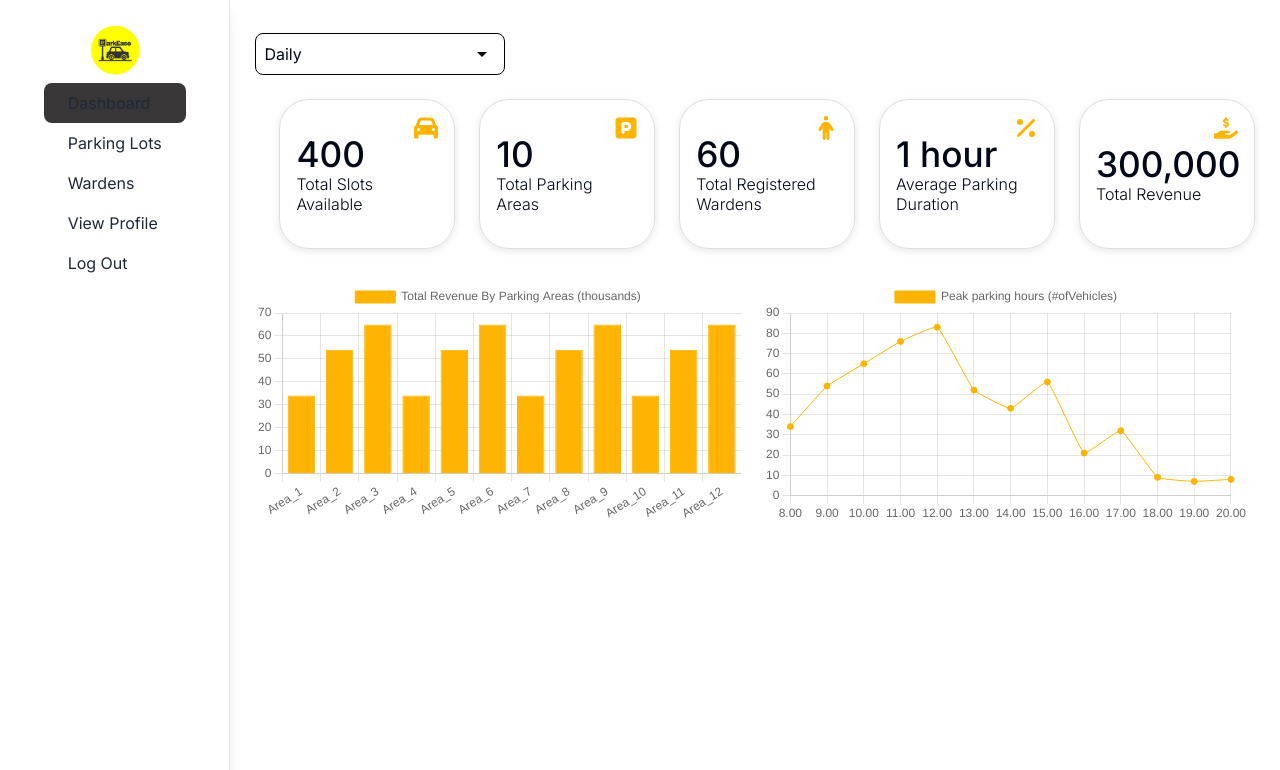
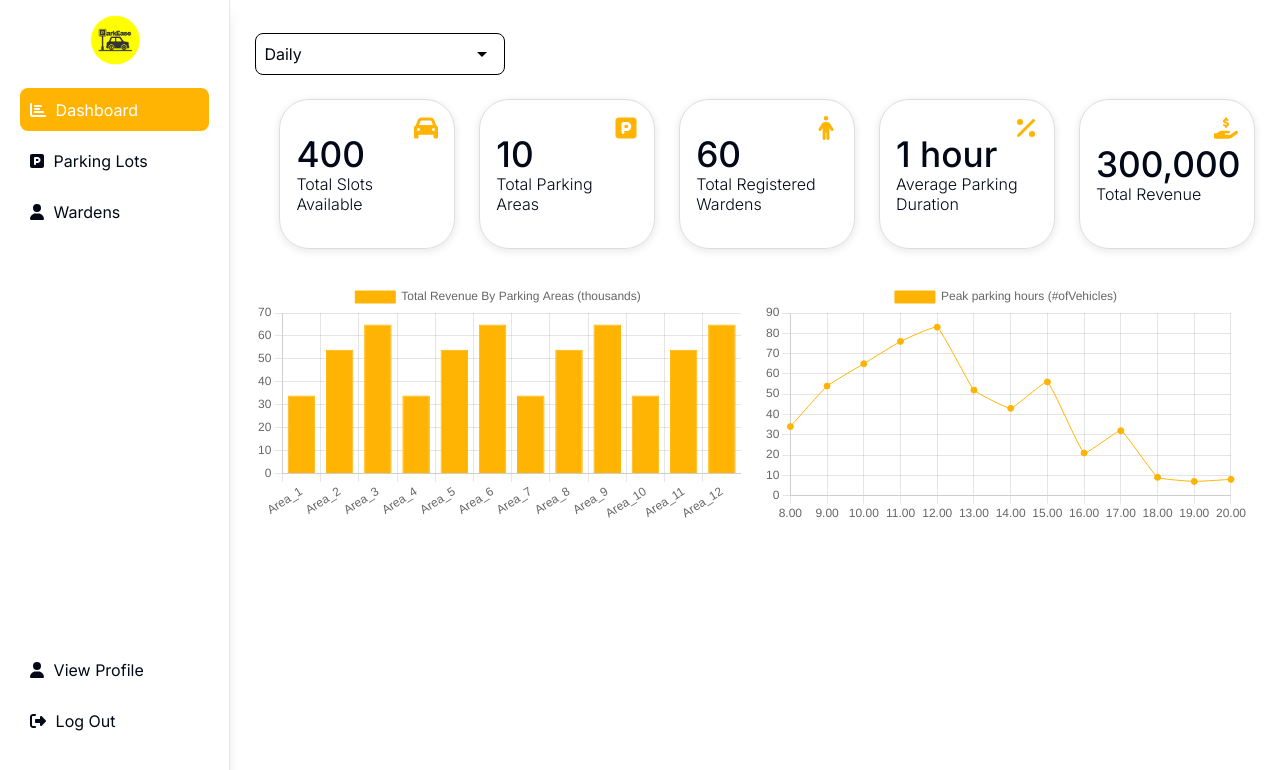
Before and after one commit to ParkEase-UrbanParkingManagementSystem/parkeasewebapp, a Next.js app in the folder client/: page /dashboard in a window 1280 px wide. Shown: the top 770 px of the page. Built offline with nearby package versions, Linux system fonts and the light colour scheme.

Commit message:
sidebar done and dusted

```diff
--- /dev/null
+++ b/client/src/ui/pmcsidebar/bottomlinks/BottomLinks.jsx
@@ -0,0 +1,54 @@
+"use client";
+
+import Link from "next/link";
+import React from "react";
+import styles from "../toplinks/links.module.css";
+import { usePathname } from "next/navigation";
+import { useAuth } from "../../../utils/authContext";
+import { useRouter } from "next/navigation";
+import { FontAwesomeIcon } from "@fortawesome/react-fontawesome";
+import { faUser, faSignOutAlt } from "@fortawesome/free-solid-svg-icons"; // Import necessary icons
+
+const Links = () => {
+  const pathname = usePathname();
+  const { setAuth } = useAuth();
+  const router = useRouter();
+
+  const links = [
+    { title: "View Profile", path: "/profile", icon: faUser },
+    { title: "Log Out", path: "/logout", icon: faSignOutAlt },
+  ];
+
+  const handleLogout = () => {
+    localStorage.removeItem("token");
+    setAuth(false);
+    router.push("/login");
+  };
+
+  return (
+    <div>
+      {links.map((link) => (
+        <div key={link.title} className={`${styles.link} ${pathname === link.path ? styles.active : ""}`}>
+          <FontAwesomeIcon icon={link.icon} className={`${styles.icon} icon`} />
+          {link.path === "/logout" ? (
+            <a
+              href={link.path}
+              onClick={(e) => {
+                e.preventDefault();
+                handleLogout();
+              }}
+            >
+              {link.title}
+            </a>
+          ) : (
+            <Link href={link.path}>
+              {link.title}
+            </Link>
+          )}
+        </div>
+      ))}
+    </div>
+  );
+};
+
+export default Links;
--- a/client/src/ui/pmcsidebar/links/Links.jsx
+++ /dev/null
@@ -1,50 +0,0 @@
-"use client"
-
-import Link from 'next/link';
-import React from 'react';
-import styles from './links.module.css';
-import { usePathname } from 'next/navigation';
-import { useAuth } from "../../../utils/authContext"
-import { useRouter } from 'next/navigation';
-
-const Links = () => {
-  const pathname = usePathname();
-  const { setAuth } = useAuth();
-  const router = useRouter();
-
-  const links = [
-    { title: "Dashboard", path: "/dashboard" },
-    { title: "Parking Lots", path: "/parkingslot" },
-    { title: "Wardens", path: "/warden" },
-    { title: "View Profile", path: "/profile" }
-  ];
-
-  const handleLogout = (e) => {
-    e.preventDefault();
-    localStorage.removeItem("token");
-    setAuth(false);
-    router.push('/login');
-  };
-
-  return (
-    <div>
-      {links.map((link) => (
-        <Link
-          href={link.path}
-          key={link.title}
-          className={`block px-4 py-2 rounded-lg hover:bg-gray-200 hover:text-black text-gray-800 text-justify ${pathname === link.path && styles.active}`}
-        >
-          {link.title}
-        </Link>
-      ))}
-      <button
-        onClick={handleLogout}
-        className="block px-4 py-2 rounded-lg hover:bg-gray-200 hover:text-black text-gray-800 text-justify"
-      >
-        Log Out
-      </button>
-    </div>
-  );
-};
-
-export default Links;
--- a/client/src/ui/pmcsidebar/links/links.module.css
+++ /dev/null
@@ -1,4 +0,0 @@
-.active{
-    background-color: rgb(56, 54, 54);
-    color: white;
-}
--- /dev/null
+++ b/client/src/ui/pmcsidebar/toplinks/TopLinks.jsx
@@ -0,0 +1,33 @@
+"use client";
+
+import Link from "next/link";
+import React from "react";
+import styles from "./links.module.css";
+import { usePathname } from "next/navigation";
+import { FontAwesomeIcon } from "@fortawesome/react-fontawesome";
+import { faChartBar, faParking, faUser } from "@fortawesome/free-solid-svg-icons";
+
+const Links = () => {
+  const pathname = usePathname();
+
+  const links = [
+    { title: "Dashboard", path: "/dashboard", icon: faChartBar },
+    { title: "Parking Lots", path: "/parkingslot", icon: faParking },
+    { title: "Wardens", path: "/warden", icon: faUser },
+  ];
+
+  return (
+    <div>
+      {links.map((link) => (
+        <div key={link.title} className={`${styles.link} ${pathname === link.path ? styles.active : ""}`}>
+          <FontAwesomeIcon icon={link.icon} className={styles.icon} />
+          <Link href={link.path}>
+            {link.title}
+          </Link>
+        </div>
+      ))}
+    </div>
+  );
+};
+
+export default Links;
--- /dev/null
+++ b/client/src/ui/pmcsidebar/toplinks/links.module.css
@@ -0,0 +1,25 @@
+.active {
+  background-color: #ffb403;
+  color: white;
+}
+
+.link {
+  display: block;
+  padding: 0.6rem;
+  border-radius: 0.5rem;
+  text-align: justify;
+  --tw-space-y-reverse: 0;
+  margin-top: calc(0.5rem * calc(1 - var(--tw-space-y-reverse)));
+  margin-bottom: calc(0.5rem * var(--tw-space-y-reverse));
+}
+
+.link:hover {
+  --tw-bg-opacity: 1;
+  background-color: rgba(229, 231, 235, var(--tw-bg-opacity));
+  color: #000000;
+  font-size: 1.102rem;
+}
+
+.icon{
+  margin-right: 10px;
+}
--- a/client/src/ui/sidebar/sidebar.jsx
+++ b/client/src/ui/sidebar/sidebar.jsx
@@ -1,6 +1,7 @@
 import React from "react";
 import styles from "../sidebar/sidebar.module.css";
-import Links from "@/ui/pmcsidebar/links/links";
+import TopLinks from "../../ui/pmcsidebar/toplinks/TopLinks";
+import BottomLinks from "../../ui/pmcsidebar/bottomlinks/BottomLinks";
 import Image from "next/image";
 
 const sidebar = () => {
@@ -22,7 +23,10 @@ const sidebar = () => {
       </div> */}
 
       <div className={styles.links}>
-        <Links />
+        <TopLinks />
+      </div>
+      <div className={styles.links}>
+        <BottomLinks />
       </div>
     </div>
   );
--- a/client/src/ui/sidebar/sidebar.module.css
+++ b/client/src/ui/sidebar/sidebar.module.css
@@ -8,32 +8,25 @@
   height: 100%;
   left: 0px;
   top: 0px;
-  display: block;
+  display: grid;
+  grid-template-rows: 10% 70% 20%;
   --tw-bg-opacity: 1;
   background-color: rgba(255, 255, 255, var(--tw-bg-opacity));
   z-index: 50;
   width: 18%;
-  padding: 25px;
-}
-
-.logo {
-  display: flex;
-  flex-direction: column;
-  align-items: center;
 }
 
 .links {
-  display: flex;
-  flex-direction: column;
-  align-items: center;
-  text-align: center;
-  --tw-space-y-reverse: 0;
-  margin-top: calc(0.5rem * calc(1 - var(--tw-space-y-reverse)));
-  margin-bottom: calc(0.5rem * var(--tw-space-y-reverse));
+  padding-left: 20px;
+  padding-right: 20px;
   width: 100%;
 }
 
-.userimage {
+.logo{
+place-self: center;
+}
+
+/* .userimage {
   border-radius: 50%;
   object-fit: cover;
 }
@@ -53,4 +46,4 @@
   display: flex;
   flex-direction: column;
   align-items: center;
-}
+} */
```
